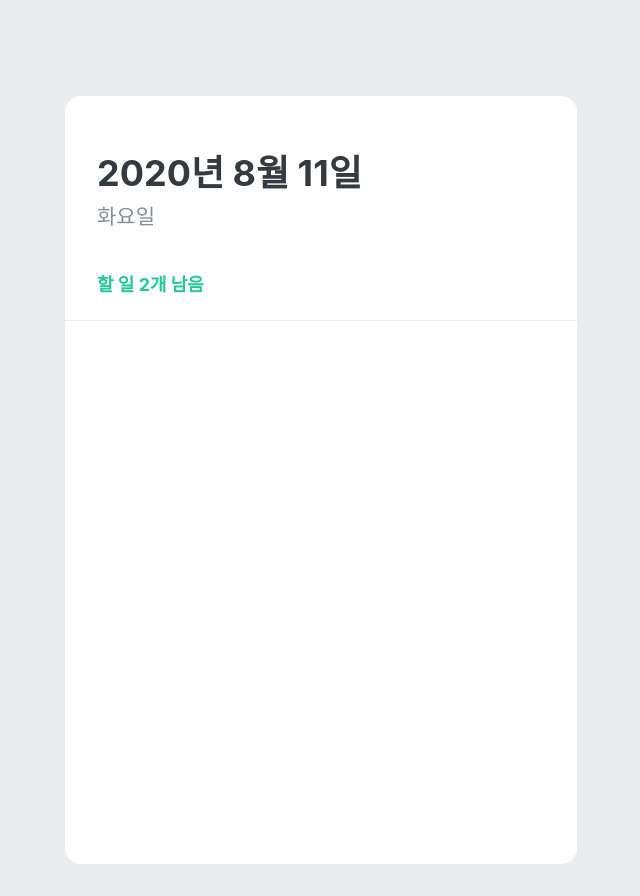
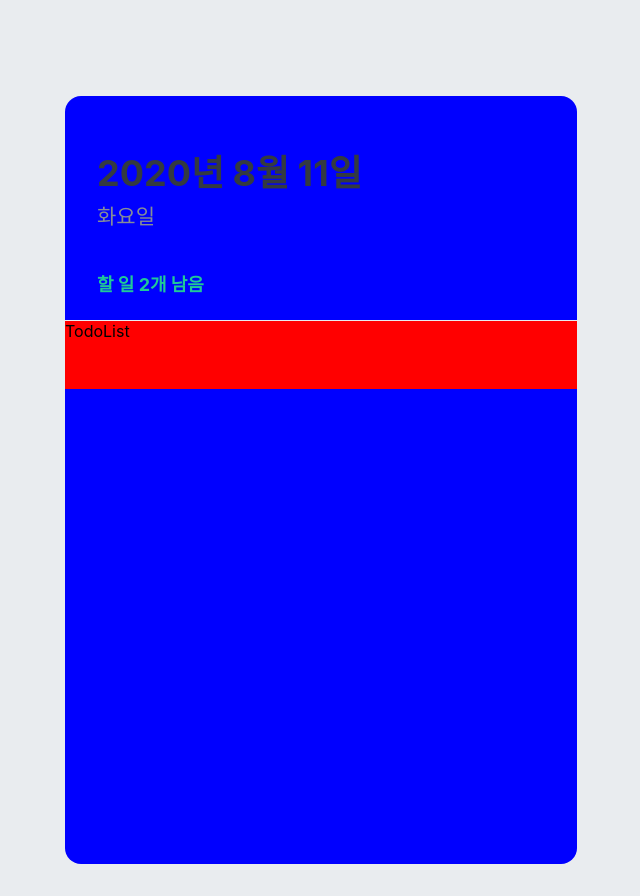
Before and after one commit to zwonlala/react-todolist, a React (Create React App) app: page / in a window 1280 px wide. Shown: the whole page, without its empty margins (319-959 px from the left). Built offline with nearby package versions, Linux system fonts and the light colour scheme.

Commit message:
Add TodoList component
Add componrnts/TodoList.js
Use TodoList at App component

```diff
--- a/src/App.js
+++ b/src/App.js
@@ -2,6 +2,7 @@
 import { createGlobalStyle } from "styled-components";
 import TodoTemplate from "./components/TodoTemplate";
 import TodoHead from "./components/TodoHead";
+import TodoList from "./components/TodoList";
 
 const GlobalStyle = createGlobalStyle`
   body {
@@ -15,6 +16,7 @@
       <GlobalStyle />
       <TodoTemplate>
         <TodoHead />
+        <TodoList />
       </TodoTemplate>
     </>
   );
--- /dev/null
+++ b/src/components/TodoList.js
@@ -0,0 +1,16 @@
+import React from "react";
+import styled from "styled-components";
+
+const TodoListBlock = styled.div`
+    flex: 1,
+    padding: 20px 32px;
+    padding-bottom: 48px;
+    overflow-y: auto;
+    background: red;
+`;
+
+function TodoList() {
+  return <TodoListBlock>TodoList</TodoListBlock>;
+}
+
+export default TodoList;
--- a/src/components/TodoTemplate.js
+++ b/src/components/TodoTemplate.js
@@ -7,7 +7,7 @@
   height: 768px;
 
   position: relative; //나중에 초록색 + 버튼을 TodoTemplate 내부의 최하단에 렌더링 해야 하는데 그때 필요한 속성
-  background: white; //배경색 흰색
+  background: blue; //배경색 흰색
   border-radius: 16px; //테두리 둥글게
   box-shadow: 0 0 8px rbga(0, 0, 0, 0.04); //그림자 투명도 설정
 
```
